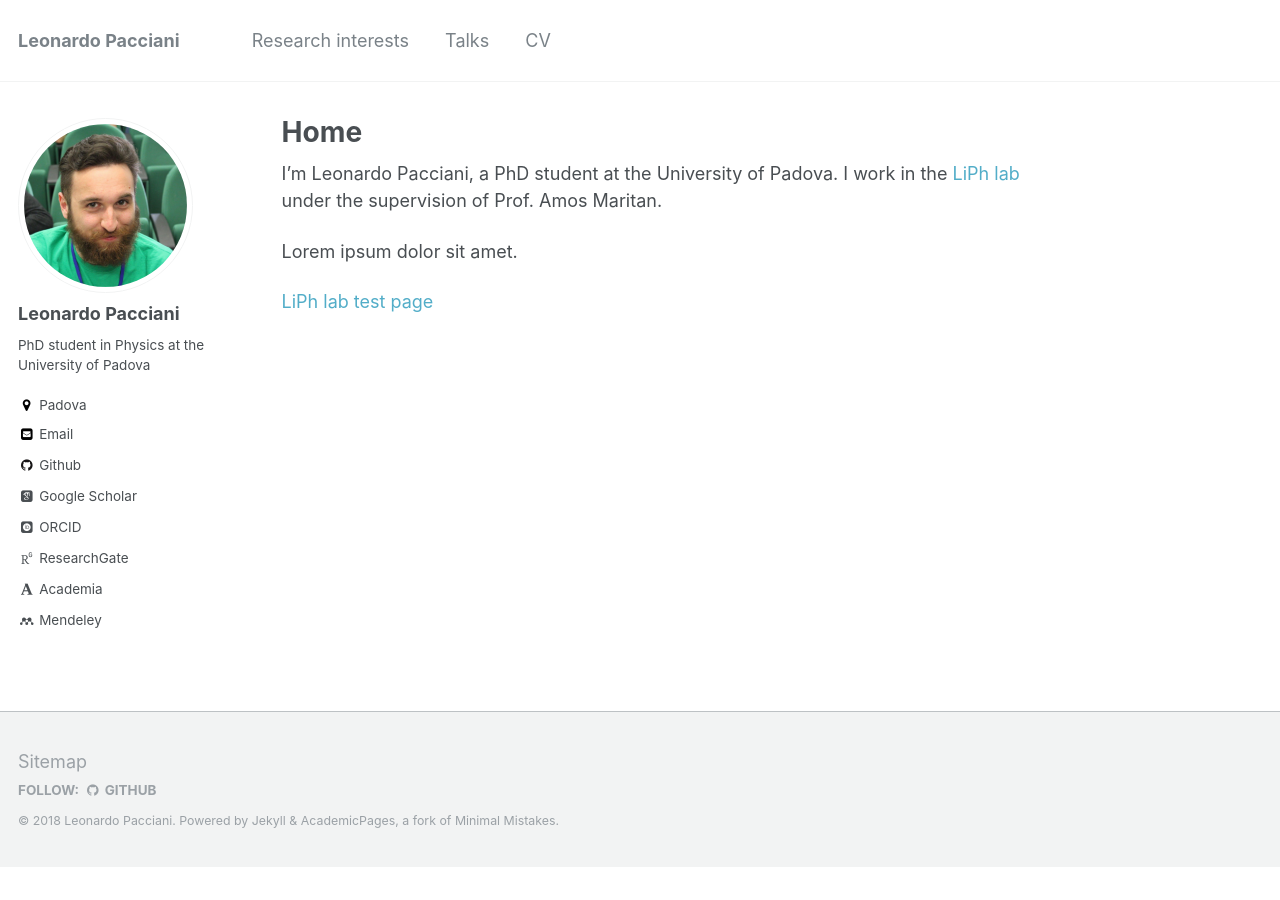
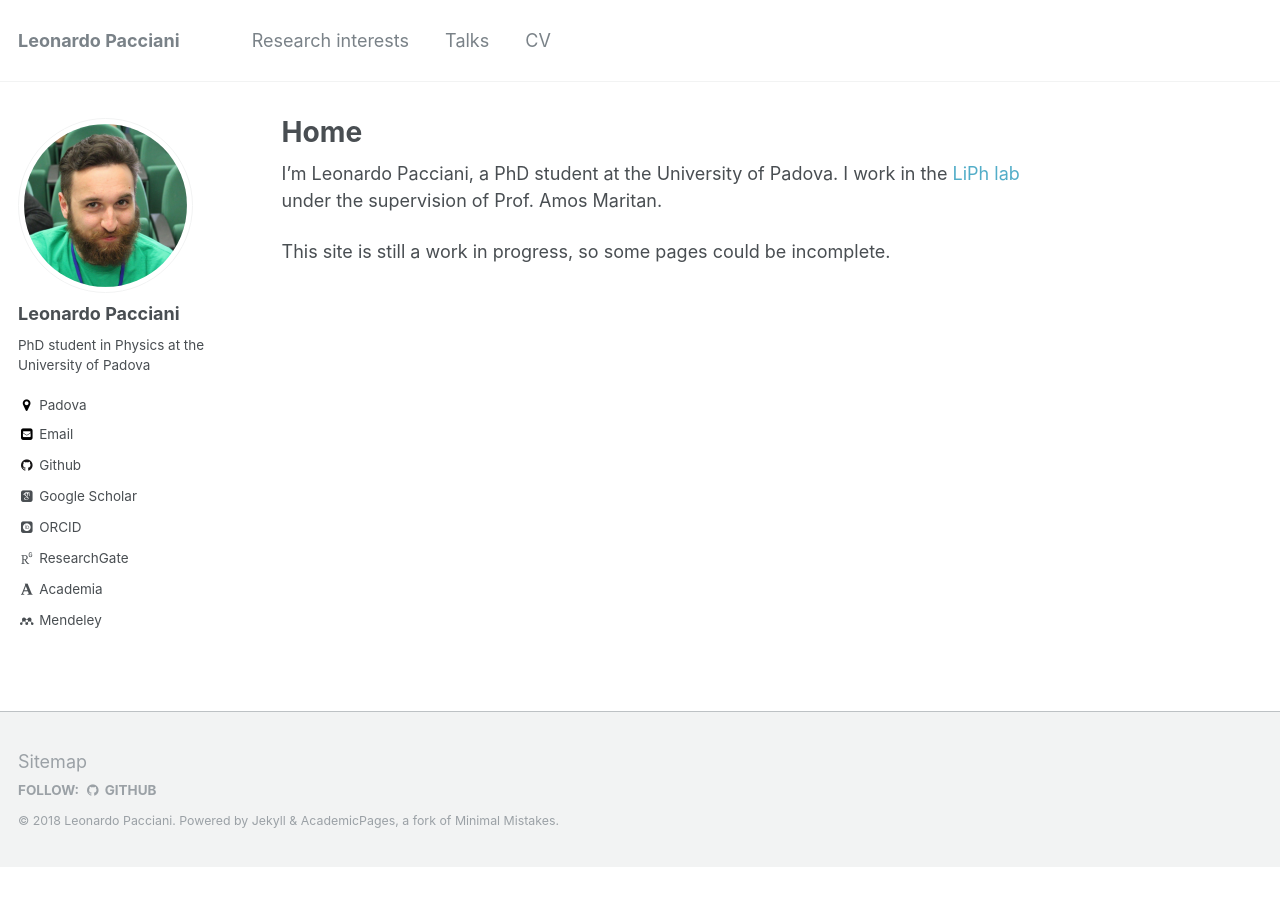
Before and after one commit to suweis/suweis.github.io, a Jekyll site: the page built from _pages/about.md, in a window 1280 px wide. Built offline with Jekyll 4.4.1, drawn with Linux system fonts in a browser that asks for light colours; some web fonts are replaced.

Commit message:
Cambiato messaggio home page

```diff
--- a/_pages/about.md
+++ b/_pages/about.md
@@ -10,6 +10,4 @@ redirect_from:
 
 I'm Leonardo Pacciani, a PhD student at the University of Padova. I work in the [LiPh lab](http://www.pd.infn.it/~maritan/index.html) under the supervision of Prof. Amos Maritan.
 
-Lorem ipsum dolor sit amet.
-
-[LiPh lab test page](http://leonardopacciani.github.io/liph.github.io)
+This site is still a work in progress, so some pages could be incomplete.
```
